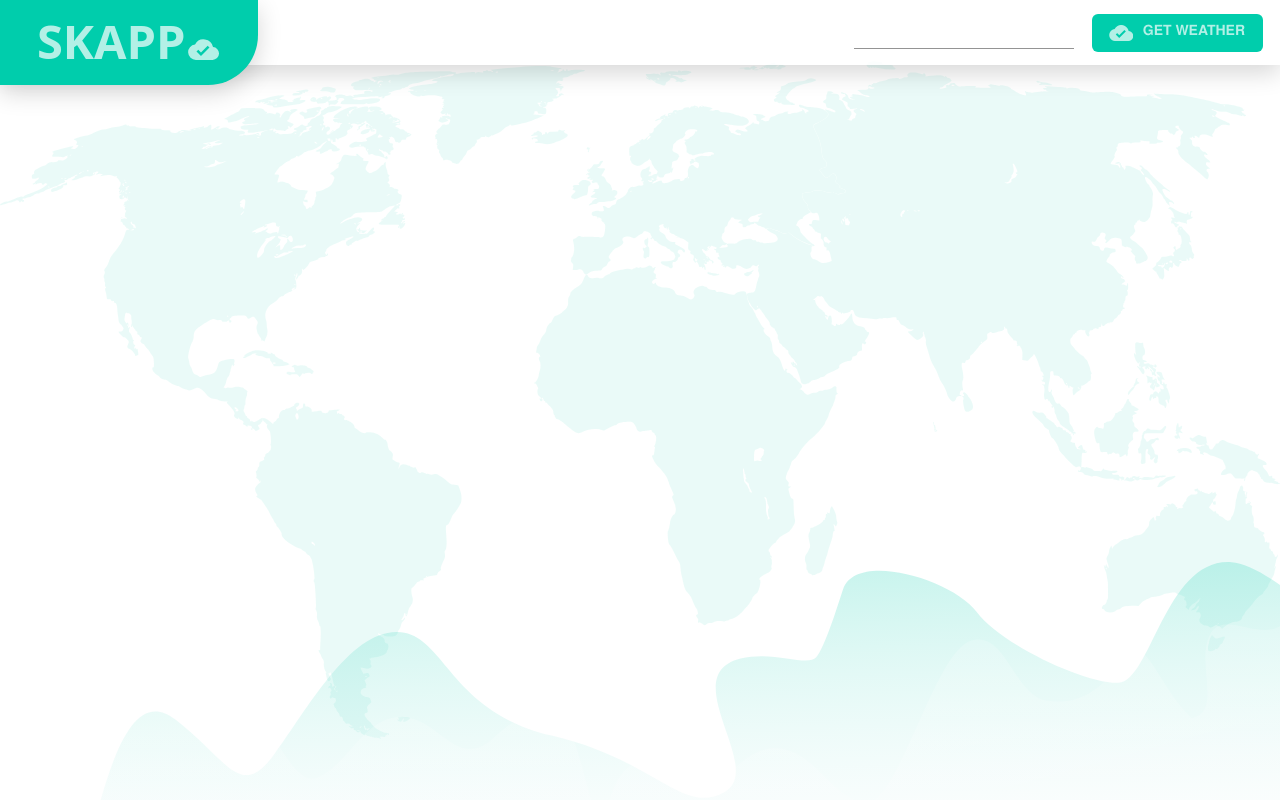
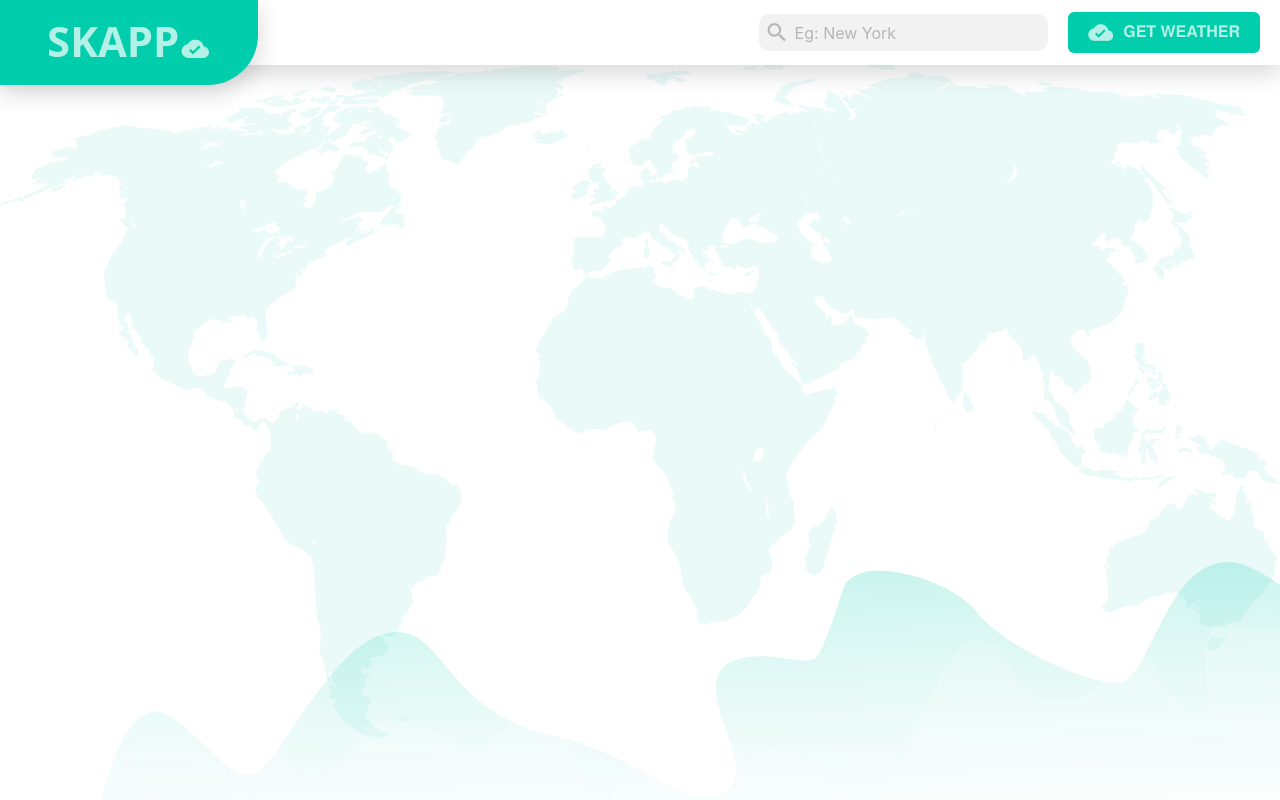
Before and after one commit to ccastanedag/SKAPP, a React (Create React App) app: page / in a window 1280 px wide. Built offline with nearby package versions, Linux system fonts and the light colour scheme.

Commit message:
Styling SkappSearchForm

```diff
--- a/src/components/SkappBar/SkappBar.module.scss
+++ b/src/components/SkappBar/SkappBar.module.scss
@@ -29,7 +29,7 @@
     height: pixelsToEms(85);
     width: pixelsToEms(258);
     img {
-      width: pixelsToEms(180);
+      width: pixelsToEms(160);
     }
   }
   @media screen and (min-width: $break-extra-large) {
--- a/src/components/SkappButton/SkappButton.js
+++ b/src/components/SkappButton/SkappButton.js
@@ -8,7 +8,7 @@ export default function SkappButton({ iconName, iconSize, text, type, onClick })
   return (
     <div>
       <button className={styles.skappButton}>
-        <Icon className={styles.icon}>{iconName}</Icon>
+        <Icon className={styles.icon} style={{ fontSize: 25 }}>{iconName}</Icon>
         {text}
       </button>
     </div>
--- a/src/components/SkappButton/SkappButton.module.scss
+++ b/src/components/SkappButton/SkappButton.module.scss
@@ -9,7 +9,7 @@
   font-weight: 600;
   color: rgba(255,255,255,0.7);
   border-style: none;
-  font-size:pixelsToEms(14);
+  font-size:pixelsToEms(16);
   text-transform: uppercase;
   padding: 0.5em 1.25em;
   margin: 1.25em;
--- a/src/components/SkappSearchForm/SkappSearchForm.js
+++ b/src/components/SkappSearchForm/SkappSearchForm.js
@@ -1,6 +1,6 @@
 import React, { Component } from 'react';
 import styles from './SkappSearchForm.module.scss';
-import { Input } from '@material-ui/core';
+import { Input, Icon } from '@material-ui/core';
 import SkappButton from '../SkappButton/SkappButton';
 import PropTypes from 'prop-types';
 
@@ -27,9 +27,21 @@ class SkappSearchForm extends Component {
   render() {
     return (
       <form className={styles} onSubmit={this.handleCitySubmit}>
-        <Input
+        {/* <Input
+          classes={{root:inputStyle.root}}
+          placeholder='Eg: New York'
+          required={true}
+          disableUnderline={true}
           value={this.state.cityName}
-          onChange={this.handleChange} />
+          onChange={this.handleChange} /> */}
+        <div className={styles.inputBox}>
+          <Icon className={styles.icon} style={{ fontSize: 25 }}>search</Icon>
+          <input
+            placeholder='Eg: New York'
+            value={this.state.cityName}
+            onChange={this.handleChange}
+            className={styles.input} />
+        </div>
         <SkappButton text='GET WEATHER' iconName='cloud_done' />
       </form>
     );
--- a/src/components/SkappSearchForm/SkappSearchForm.module.scss
+++ b/src/components/SkappSearchForm/SkappSearchForm.module.scss
@@ -1,4 +1,7 @@
 @import '../partials/SkappUtils';
+
+$input-color:rgba(41,39,36,0.3);
+
 form {
   display: none;
   @media screen and (min-width: $break-extra-large) {
@@ -6,3 +9,29 @@ form {
     align-items: center;
   }
 }
+
+.inputBox{
+  @include SkappRadius(10px,10px,10px,10px);
+  background-color: rgba(41,39,36,0.06);
+  display:flex;
+  padding: 0.35em;
+  align-items: center;
+}
+
+input {
+  background-color:rgba(0,0,0,0);
+  border:none;
+  padding: 0;
+  color:  $input-color;
+  &:focus{
+    outline: none;
+  }
+  &::placeholder{
+    color: $input-color;
+  }
+}
+
+.icon{
+  color:$input-color;
+  margin-right: 0.2em;
+}
```
